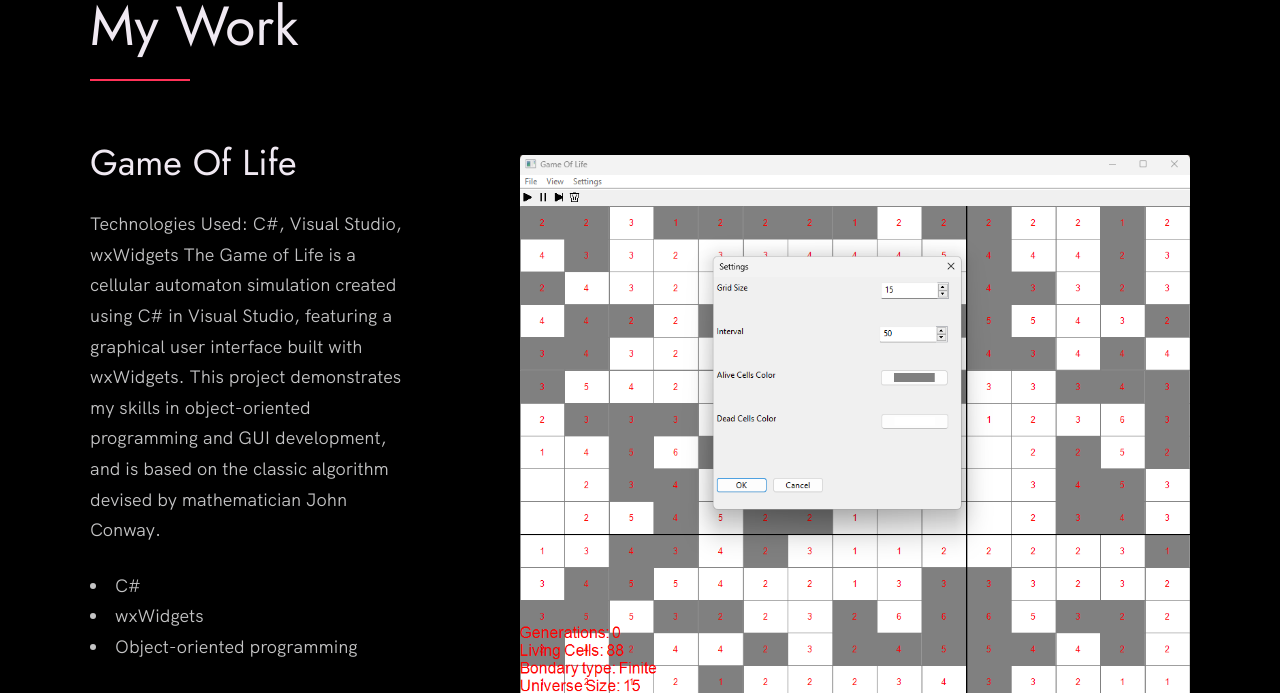
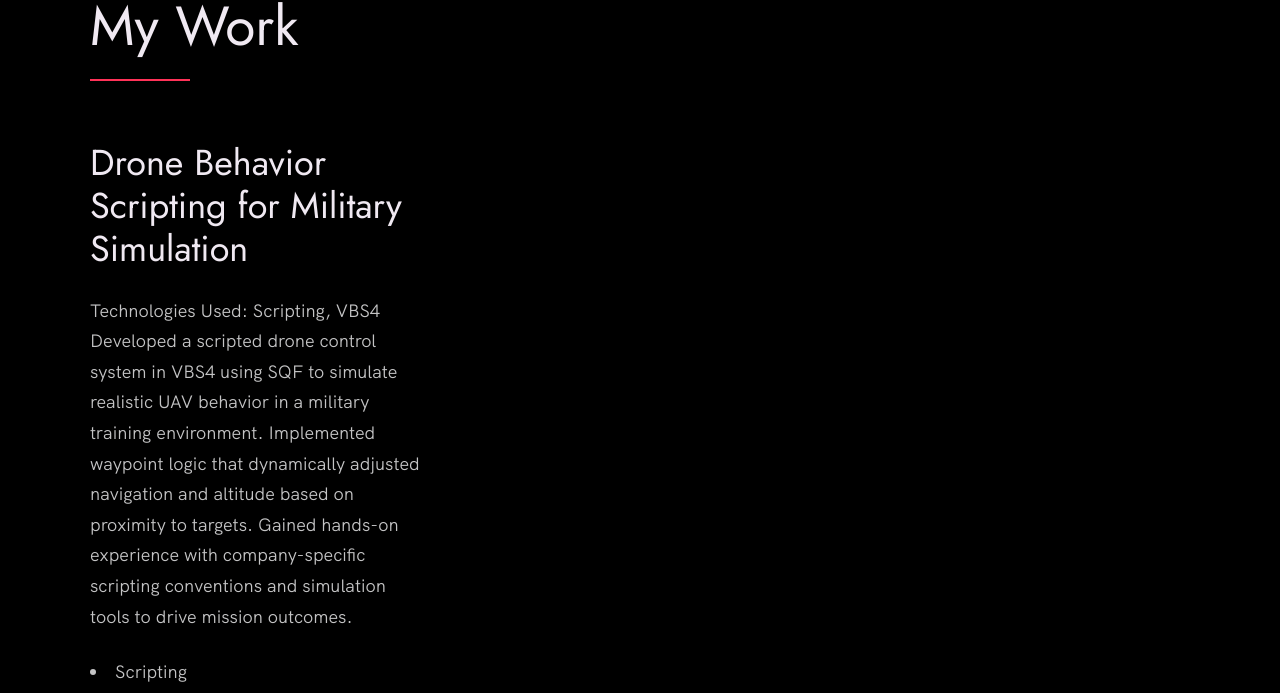
Before and after one commit to sgerda/GitHub-Portfolio, a plain HTML site: page index.html in a window 1280 px wide. Shown: the part 927-1620 px from the top of the page. Drawn offline with Linux system fonts and the light colour scheme.

Commit message:
Updated work section

```diff
--- a/index.html
+++ b/index.html
@@ -78,17 +78,18 @@
 
           <div class="work__box">
             <div class="work__text">
-              <h3>Game Of Life</h3>
+              <h3>Drone Behavior Scripting for Military Simulation</h3>
               <p>
-                Technologies Used: C#, Visual Studio, wxWidgets
+                Technologies Used: Scripting, VBS4
 
-                The Game of Life is a cellular automaton simulation created using C# in Visual Studio, featuring a
-                graphical user interface built with wxWidgets. This project demonstrates my skills in object-oriented
-                programming and GUI development, and is based on the classic algorithm devised by mathematician John Conway.
+                Developed a scripted drone control system in VBS4 using SQF to simulate
+                realistic UAV behavior in a military training environment. Implemented waypoint
+                logic that dynamically adjusted navigation and altitude based on proximity to targets.
+                Gained hands-on experience with company-specific scripting
+                conventions and simulation tools to drive mission outcomes.
               </p>
               <ul class="work__list">
-                <li>C#</li>
-                <li>wxWidgets</li>
+                <li>Scripting</li>
                 <li>Object-oriented programming</Object></li>
               </ul>
 
@@ -101,9 +102,9 @@
                 </a>
               </div>
             </div>
-            <div class="work__image-box">
+            <!--<div class="work__image-box">
               <img src="./images/gameOfLife.png" class="work__image" alt="Project 1" />
-            </div>
+            </div> -->
           </div>
 
           <div class="work__box">
```
